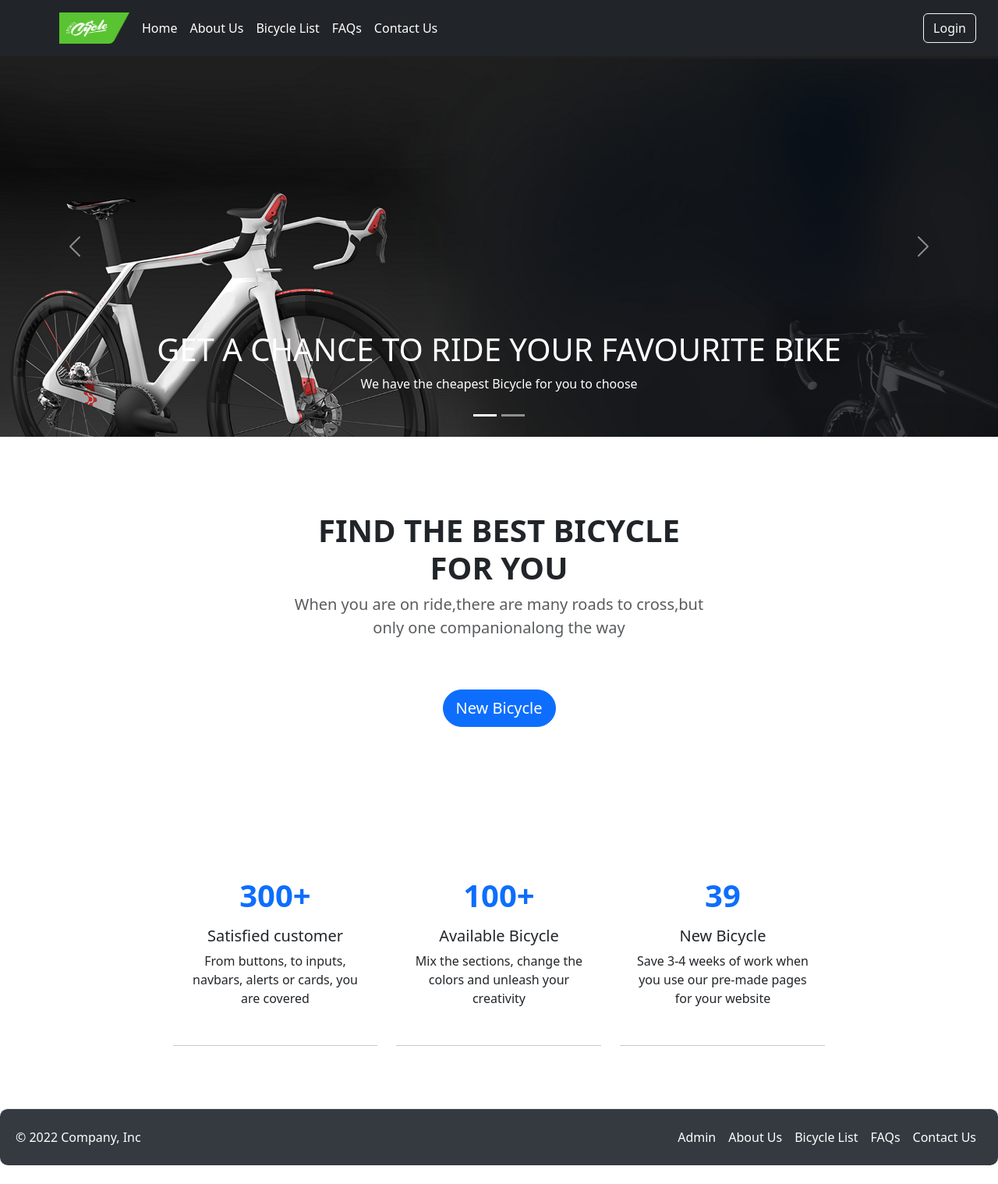
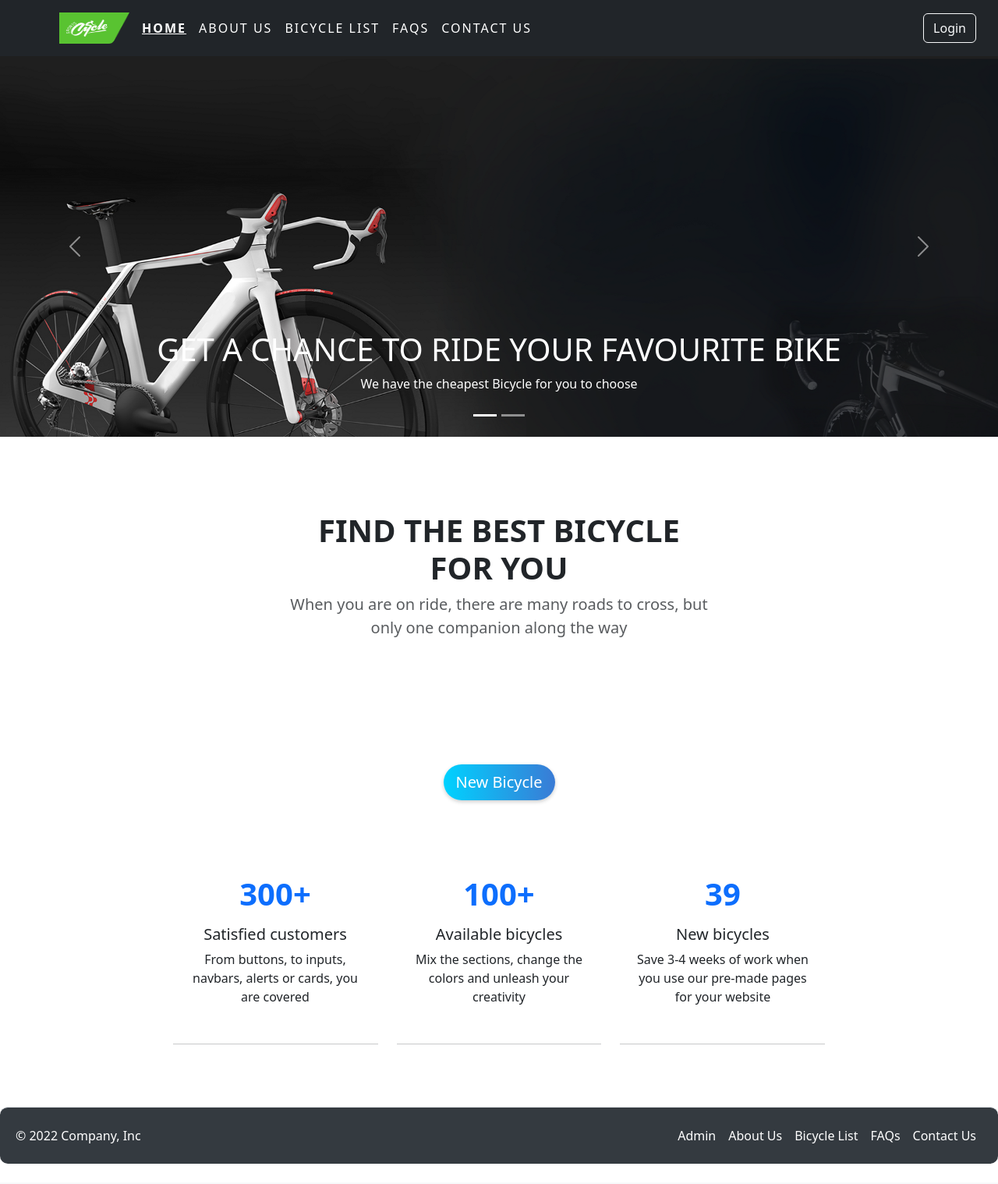
Before and after one commit to akashchoudhary436/Cycle-Django, a Django app: page / in a window 1280 px wide. Shown: the whole page at 78% size. After the commit the page ends 1492 px from the top, so only its background shows below. Run offline with Django 3.2, Linux system fonts and the light colour scheme.

Commit message:
animation added

```diff
--- a/templates/header.html
+++ b/templates/header.html
@@ -13,58 +13,71 @@
 
 <!--Nav Bar Code-->
 
-  <header class="p-3 text-bg-dark">
+
+<style>
+  header {
+    background-color: #333;
+    box-shadow: 0px 10px 15px rgba(0, 0, 0, 0.5);
+  }
+
+  header a.nav-link {
+    letter-spacing: 2px;
+    text-transform: uppercase;
+  }
+  .nav .active {
+    font-weight: bold;
+    text-decoration: underline;
+    color: white;
+  }
+  .nav-link {
+    color: white;
+  }
+
+  header a.nav-link:hover {
+    color: #ffc107;
+    transition: color 0.3s ease-in-out;
+  }
+</style>
+
+
+
+
+<header class="p-3 text-bg-dark animate__animated animate__fadeInDown">
   <div class="container-fluid">
     <div class="d-flex flex-wrap align-items-center justify-content-center justify-content-lg-start">
       <a href="/" class="d-flex align-items-center mb-2 mb-lg-0 text-white text-decoration-none">
         <svg class="bi me-2" width="40" height="32" role="img" aria-label="Bootstrap"><use xlink:href="#bootstrap"></use></svg>
       </a>
 
+<!-- HTML code -->
 <ul class="nav col-12 col-lg-auto me-lg-auto mb-2 justify-content-center mb-md-0">
   <img src="/media/logo.jpg" alt="Logo" width="90" height="40" class="me-2">
-          <li><a href="/" class="nav-link px-2 text-white">Home</a></li>
-          <li><a href="/aboutus" class="nav-link px-2 text-white">About Us</a></li>
-          <li><a href="/bicyclelist" class="nav-link px-2 text-white">Bicycle List</a></li>
-          <li><a href="/faqs" class="nav-link px-2 text-white">FAQs</a></li>
-          <li><a href="/contact" class="nav-link px-2 text-white">Contact Us </a></li>
+  <li><a href="/" class="nav-link px-2 text-bg-white {% if request.path == '/' %}active{% endif %}">Home</a></li>
+  <li><a href="/aboutus" class="nav-link px-2 text-bg-white {% if request.path == '/aboutus/' %}active{% endif %}">About Us</a></li>
+  <li><a href="/bicyclelist" class="nav-link px-2 text-bg-white {% if request.path == '/bicyclelist/' %}active{% endif %}">Bicycle List</a></li>
+  <li><a href="/faqs" class="nav-link px-2 text-bg-white {% if request.path == '/faqs/' %}active{% endif %}">FAQs</a></li>
+  <li><a href="/contact" class="nav-link px-2 text-bg-white {% if request.path == '/contact/' %}active{% endif %}">Contact Us</a></li>
 </ul>
 
-        <div class="text-end">
 
 
- <!--Name Display Code Start-->
-
+      <div class="text-end">
         {% if user.is_authenticated %}
-
         <ul class="navbar-nav ml-auto mb-2 mb-lg-0">
           <li class="nav-item dropdown">
             <a class="nav-link dropdown-toggle" href="#" role="button" data-bs-toggle="dropdown" aria-expanded="false">
               Welcome <b>{{ request.user|upper }}</b>
             </a>
             <ul class="dropdown-menu shadow w-500px dropdown-menu-dark" data-bs-theme="dark">
-
               <li><a class="dropdown-item rounded-5" href="/cart">Cart</a></li>
               <li><a class="dropdown-item rounded-5 " href="/logout">Logout</a></li>
             </ul>
           </li>
         </ul>
-{%else%}
-
-
-<!--End Code-->
-
+        {% else %}
         <a button type="button" class="btn btn-outline-light " href="/login" role="button">Login</a>
-
         {% endif %}
-</li>
-</ul>
- <!--Sign In Button Close-->
-
-
       </div>
     </div>
   </div>
-
-
-
 </header>
--- a/templates/index.html
+++ b/templates/index.html
@@ -1,5 +1,6 @@
 <title>Home</title>
 {% extends 'base.html' %} {% block content %}
+
 
 <body>
   <main>
@@ -69,15 +70,18 @@
         <div class="col-lg-6 col-md-8 mx-auto">
           <h1 class="fw-bold">FIND THE BEST BICYCLE FOR YOU</h1>
           <p class="lead text-muted">
-            When you are on ride,there are many roads to cross,but only one
-            companionalong the way
+            <span id="typed-text"></span>
+            <span id="cursor"></span>
           </p>
+        </div>
+      </div>
+    </section>
 
-          <a
-            href="/bicyclelist"
-            class="btn btn-primary rounded-pill my-5 btn-lg"
-            >New Bicycle</a
-          >
+    <script src="https://code.jquery.com/jquery-3.6.0.min.js"></script>
+
+    <div class="d-flex justify-content-center">
+      <a href="/bicyclelist" class="btn btn-primary btn-lg rounded-pill my-5 animated-btn">New Bicycle</a>
+
         </div>
       </div>
     </section>
@@ -89,49 +93,40 @@
 
 <section class="pt-3 pb-4" id="count-stats">
   <div class="container">
-      <div
-        class="col-lg-9 z-index-2 border-radius-xl mt-n10 mx-auto py-3 blur shadow-blur"
-      >
-        <div class="row">
-          <div class="col-md-4 position-relative">
+    <div class="col-lg-9 z-index-2 border-radius-xl mt-n10 mx-auto py-3 blur shadow-blur">
+      <div class="row justify-content-center">
+        <div class="col-md-4 position-relative animate__animated animate__fadeInUp">
           <div class="p-3 text-center">
             <h1 class="text-gradient text-primary" style="font-weight: bold">
-                <span id="state1" countto="300">300</span>+
+              <span>300</span>+
             </h1>
-              <h5 class="mt-3">Satisfied customer</h5>
+            <h5 class="mt-3">Satisfied customers</h5>
             <p class="text-sm">
-                From buttons, to inputs, navbars, alerts or cards, you are
-                covered
+              From buttons, to inputs, navbars, alerts or cards, you are covered
             </p>
           </div>
           <hr class="vertical dark" />
         </div>
-          <div class="col-md-4 position-relative">
+        <div class="col-md-4 position-relative animate__animated animate__fadeInUp" style="animation-delay: 0.2s;">
           <div class="p-3 text-center">
             <h1 class="text-gradient text-primary" style="font-weight: bold">
-                <span id="state2" countto="100">100</span>+
+              <span>100</span>+
             </h1>
-              <h5 class="mt-3">Available Bicycle</h5>
+            <h5 class="mt-3">Available bicycles</h5>
             <p class="text-sm">
               Mix the sections, change the colors and unleash your creativity
             </p>
           </div>
           <hr class="vertical dark" />
         </div>
-          <div class="col-md-4">
+        <div class="col-md-4 animate__animated animate__fadeInUp" style="animation-delay: 0.4s;">
           <div class="p-3 text-center">
-              <h1
-                class="text-gradient text-primary"
-                style="font-weight: bold"
-                id="state3"
-                countto="39"
-              >
-                39
+            <h1 class="text-gradient text-primary" style="font-weight: bold">
+              <span>39</span>
             </h1>
-              <h5 class="mt-3">New Bicycle</h5>
+            <h5 class="mt-3">New bicycles</h5>
             <p class="text-sm">
-                Save 3-4 weeks of work when you use our pre-made pages for your
-                website
+              Save 3-4 weeks of work when you use our pre-made pages for your website
             </p>
           </div>
           <hr class="vertical dark" />
@@ -147,5 +142,53 @@
 
 
 
+<style>
+  .animated-btn {
+    background: linear-gradient(to right, #00d2ff, #3a7bd5);
+    color: #fff;
+    border: none;
+    box-shadow: 0px 2px 5px rgba(0, 0, 0, 0.2);
+    transition: all 0.3s ease-out;
+  }
+
+  .animated-btn:hover {
+    transform: translateY(-5px);
+    box-shadow: 0px 4px 8px rgba(0, 0, 0, 0.2);
+  }
+
+</style>
+
+
+
+
+<script>
+  $(document).ready(function() {
+    var text = "When you are on ride, there are many roads to cross, but only one companion along the way";
+    var index = 0;
+    var speed = 50;
+    var cursor = $("#cursor");
+
+    function typeWriter() {
+      if (index < text.length) {
+        $("#typed-text").append(text.charAt(index));
+        index++;
+        setTimeout(typeWriter, speed);
+      } else {
+        cursor.remove();
+      }
+    }
+
+    typeWriter();
+  });
+</script>
+
+
+
+
+
+
+
+
+
   {% endblock %}
 </body>
```
Also changed, not shown: static/about.css (added, +85 -0 lines), templates/about.html (+105 -7 lines), templates/cart.html (+9 -11 lines), db.sqlite3. Lines whose indentation alone changed are shown as unchanged.
